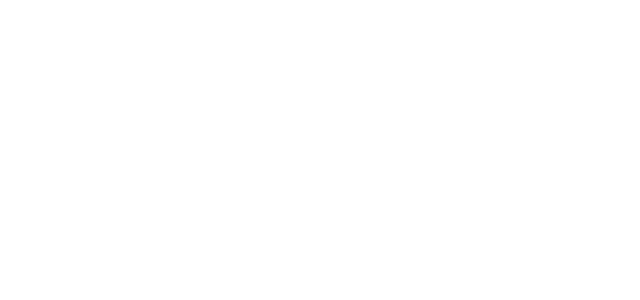
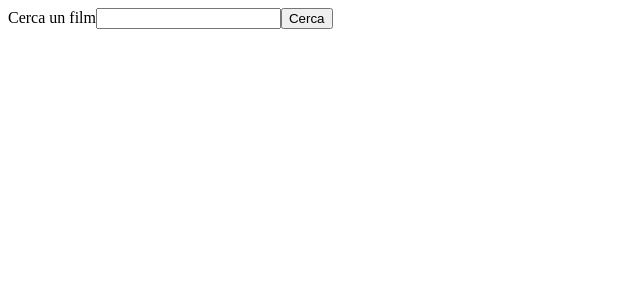
Before and after one commit to DanieleCascio-dev/vite-boolflix, a Vue app: page / in a window 1280 px wide. Shown: the top 300 px of the page, without its empty margins (0-640 px from the left). Built offline with nearby package versions, Linux system fonts and the light colour scheme.

Commit message:
add: AppSearchbar

```diff
--- a/src/App.vue
+++ b/src/App.vue
@@ -1,18 +1,30 @@
 <script>
+import AppSearchbar from "./components/AppSearchbar.vue";
 import { store } from "./store.js";
+import axios from "axios";
 
 export default {
-  components: {},
+  components: { AppSearchbar },
   data() {
     return {
       store,
     };
   },
-  methods: {},
+  methods: {
+    search() {
+      console.log(this.store.searchText);
+
+      axios.get().then();
+    },
+  },
 };
 </script>
 
-<template></template>
+<template>
+  <div class="wrapper">
+    <AppSearchbar @search="search()" />
+  </div>
+</template>
 
 <style lang="scss">
 @import "@fortawesome/fontawesome-free/css/all.css";
--- /dev/null
+++ b/src/components/AppSearchbar.vue
@@ -0,0 +1,18 @@
+<script>
+import { store } from "../store";
+
+export default {
+  data() {
+    return {
+      store,
+      emit: ["search"],
+    };
+  },
+};
+</script>
+
+<template>
+  <label for="search">Cerca un film</label>
+  <input v-model="store.searchText" id="search" type="text" />
+  <button @click="$emit('search')">Cerca</button>
+</template>
```
